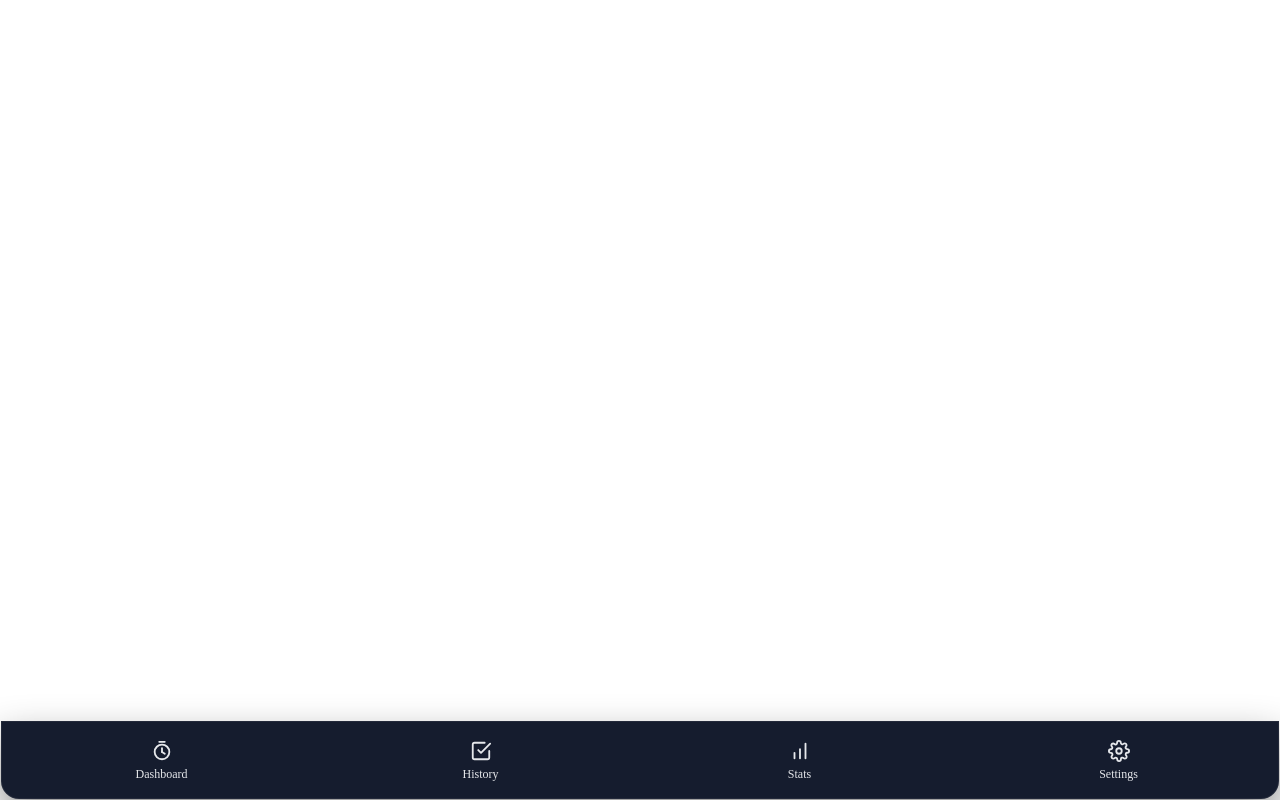
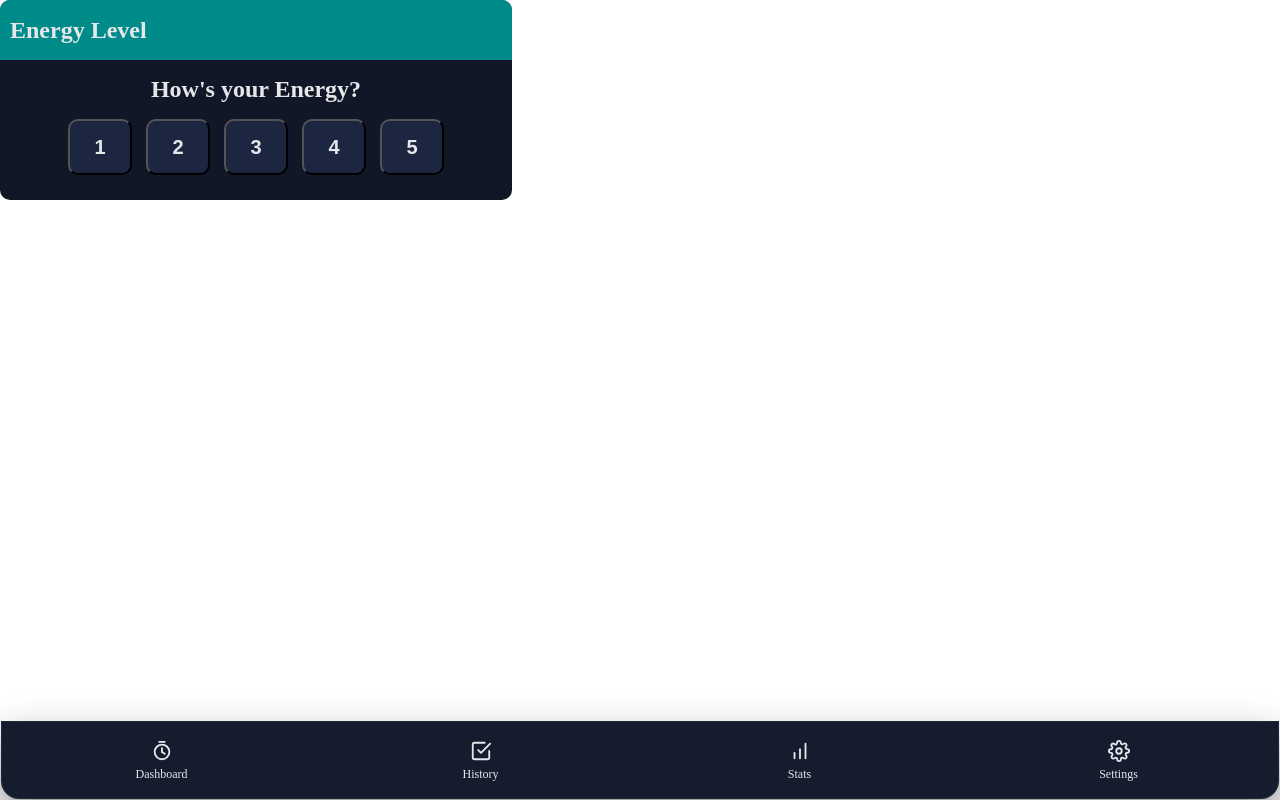
Before and after one commit to Lindsteez/FocusTrack, a React (Vite) app in the folder react/: page / in a window 1280 px wide. Built offline with nearby package versions, Linux system fonts and the light colour scheme.

Commit message:
base for logging energy

```diff
--- a/react/src/App.jsx
+++ b/react/src/App.jsx
@@ -2,11 +2,13 @@ import { useState } from 'react'
 import './App.css'
 import Navbar from './components/Navbar'
 import NavbarMobile from './components/NavbarMobile'
+import EnergyLog from './components/EnergyLog/EnergyLog'
 
 function App() {
 
   return (
     <div className="App">
+      <EnergyLog />
       <NavbarMobile />
     </div>
   )
--- /dev/null
+++ b/react/src/components/EnergyLog/EnergyBtn.jsx
@@ -0,0 +1,13 @@
+import styles from './EnergyBtn.module.css'
+
+function RateEnergy({ rateEnergy, onClick, isActive }) {
+  return (
+    <button
+      onClick={onClick}
+      className={`${styles.btnBase} ${isActive ? styles.active : ""}`}>
+      {rateEnergy}
+    </button>
+  )
+}
+
+export default RateEnergy;
--- /dev/null
+++ b/react/src/components/EnergyLog/EnergyBtn.module.css
@@ -0,0 +1,64 @@
+h1 {
+    display: flex;
+    align-items: center;
+    color: var(--text-primary);
+    background-color: darkcyan;
+    border-radius: 10px 10px 0 0;
+    width: 100%;
+    height: 30%;
+    padding-left: 10px;
+    align-self: flex-start;
+    font-size: 3vh;
+}
+
+h2 {
+    margin: 2vh 0;
+    color: var(--text-primary);
+}
+
+.EnergyDiv {
+    display: flex;
+    flex-direction: column;
+    align-items: center;
+    width: 100%;
+    height: 200px;
+    background-color: var(--bg-app);
+    border-radius: 10px;
+}
+
+.btnBase {
+    width: 8vh;
+    height: 7vh;
+    background-color: var(--card-secondary);
+    border-radius: 10px;
+    color: var(--text-primary);
+    font-size: 2.5vh;
+    font-weight: bold;
+    margin: 0 7px;
+}
+
+.btnBase:hover {
+    background-color: var(--card-hover);
+}
+
+.btnBase:active {
+    transform: scale(0.95)
+}
+
+.active {
+    background-color: var(--btn-visited);
+}
+
+@media (min-width: 768px) {
+    .EnergyDiv {
+        width: 60%;
+    }
+
+}
+
+@media (min-width: 1024px) {
+    .EnergyDiv {
+        width: 40%;
+    }
+
+}
--- /dev/null
+++ b/react/src/components/EnergyLog/EnergyLog.jsx
@@ -0,0 +1,25 @@
+import { useState } from "react"
+import RateEnergy from "./EnergyBtn";
+import styles from './EnergyBtn.module.css'
+
+function EnergyLog() {
+    const [selected, setSelected] = useState(null)
+    return(
+        <div className={`${styles.EnergyDiv}`}>
+            <h1>Energy Level</h1>
+            <h2>How's your Energy?</h2>
+            <div>
+                {[1,2,3,4,5].map(n => (
+                    <RateEnergy
+                    key = {n}
+                    rateEnergy= {n}
+                    isActive= {selected === n}
+                    onClick={() => setSelected(n)}
+                    />
+                ))}
+            </div>
+        </div>
+    )
+}
+
+export default EnergyLog;
--- a/react/src/index.css
+++ b/react/src/index.css
@@ -1,3 +1,9 @@
+* {
+  margin: 0;
+  padding: 0;
+  box-sizing: border-box;
+}
+
 :root {
   /* Backgrounds */
   --bg-page: #0b0f1a;        /* page background */
@@ -11,6 +17,7 @@
   /* Buttons */
   --btn-success: #22c55e;    /* green */
   --btn-danger: #ef4444;     /* red */
+  --btn-visited: #678b87;    /* green */
 
   /* Text colors */
   --text-primary: #e5e7eb;   /* main text */
```
